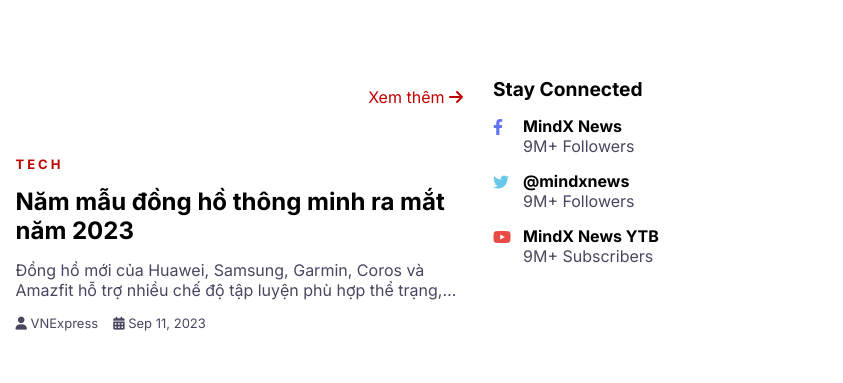
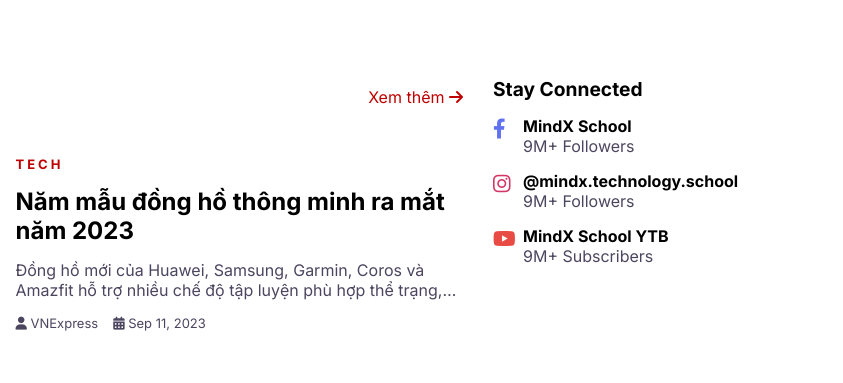
Before and after one commit to naptestdev/mindx-news-final, a plain HTML site: page index.html in a window 1280 px wide. Shown: the part 1031-1414 px from the top of the page, 437-1280 px from the left. Drawn offline with Linux system fonts and the light colour scheme.

Commit message:
feat: update social links

```diff
--- a/index.html
+++ b/index.html
@@ -283,15 +283,20 @@
             <i style="color: #6071f2" class="fa-brands fa-facebook-f"></i>
             <div>
               <a href="https://www.facebook.com/mindxschool" target="_blank">
-                <strong>MindX News</strong>
+                <strong>MindX School</strong>
               </a>
               <p>9M+ Followers</p>
             </div>
           </div>
           <div>
-            <i style="color: #69c8e8" class="fa-brands fa-twitter"></i>
+            <i style="color: #d33664" class="fa-brands fa-instagram"></i>
             <div>
-              <strong>@mindxnews</strong>
+              <a
+                href="https://www.instagram.com/mindx.technology.school/"
+                target="_blank"
+              >
+                <strong>@mindx.technology.school</strong>
+              </a>
               <p>9M+ Followers</p>
             </div>
           </div>
@@ -302,7 +307,7 @@
                 href="https://www.youtube.com/@mindxtechnologyschool9210"
                 target="_blank"
               >
-                <strong>MindX News YTB</strong>
+                <strong>MindX School YTB</strong>
               </a>
               <p>9M+ Subscribers</p>
             </div>
--- a/styles/sections.css
+++ b/styles/sections.css
@@ -186,6 +186,7 @@
 
 .stay-connected i {
   width: 20px;
+  font-size: 20px;
   padding-top: 3px;
 }
 
```
